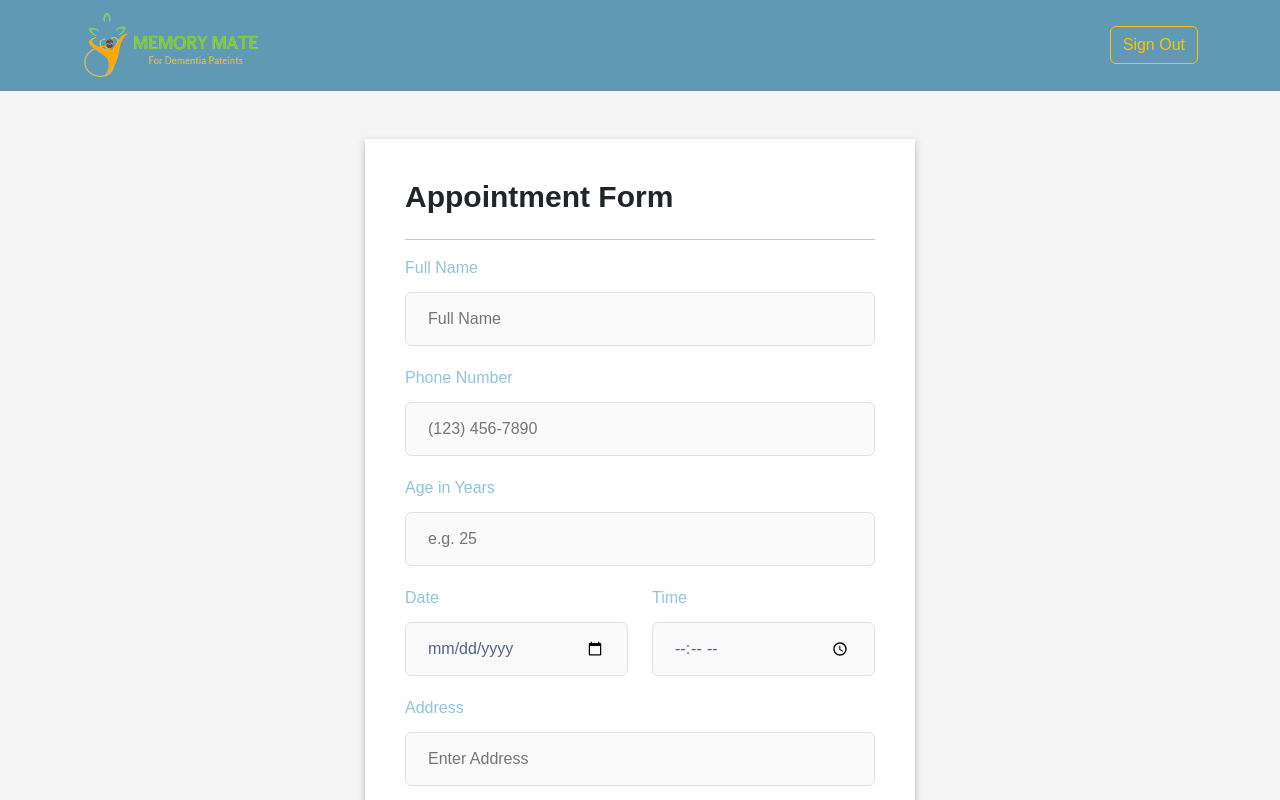
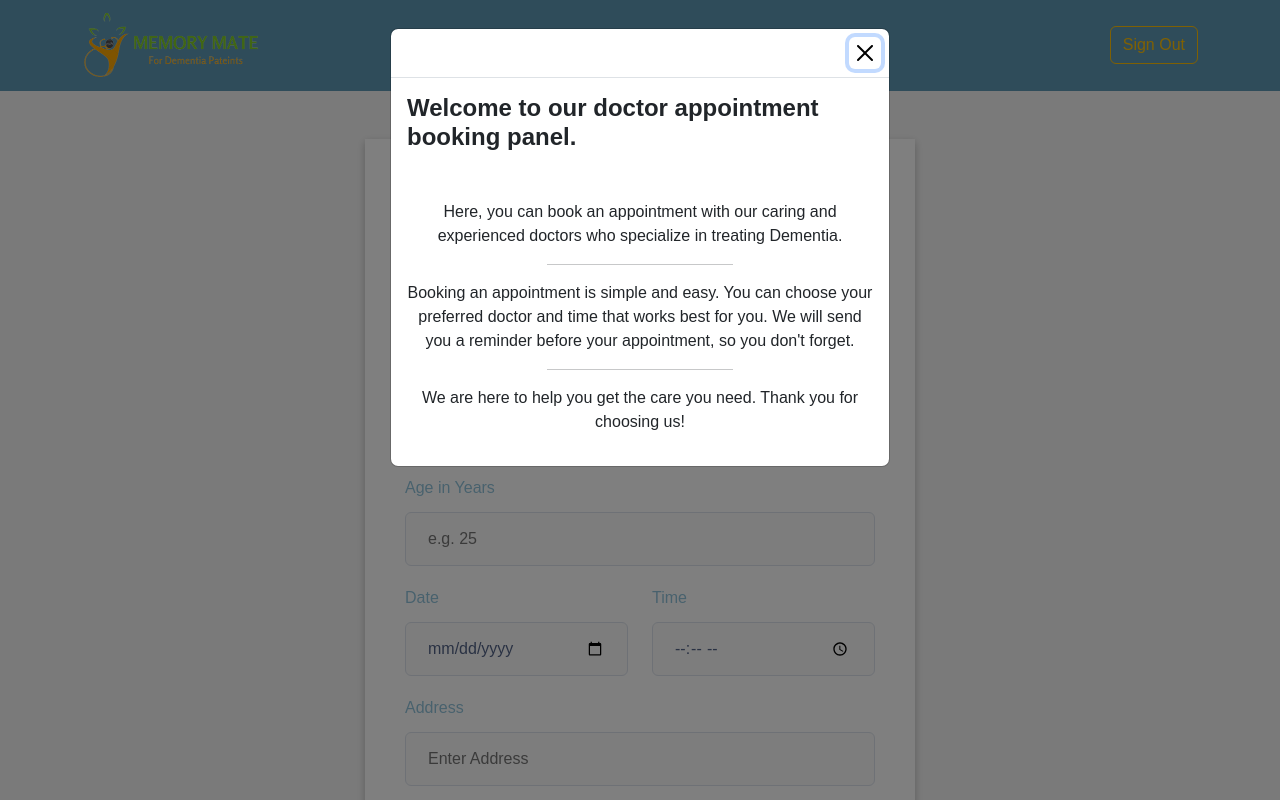
Before and after one commit to hammadShamir/memorymate, a React (Create React App) app: page /appointment in a window 1280 px wide. Shown: the top 800 px of the page. Built offline with nearby package versions, Linux system fonts and the light colour scheme; no server answers; the database is empty; sample sign-in values are in the browser's storage.

Commit message:
appointment welcome modal inserted

```diff
--- a/src/components/Appointment.js
+++ b/src/components/Appointment.js
@@ -37,6 +37,8 @@ const initialize = {
 const Appointment = () => {
 
 
+    const [welcomeModal, setWelcomeModal] = useState(true);
+    const toggleWelcomeModal = () => setWelcomeModal(welcomeModal);
 
 
     const [optSmModal, setOptSmModal] = useState(false);
@@ -355,6 +357,33 @@ const Appointment = () => {
             </div>
 
 
+            <MDBModal show={welcomeModal} tabIndex='-1' setShow={setWelcomeModal}>
+                    <MDBModalDialog size='md'>
+                        <MDBModalContent>
+                            <MDBModalHeader>
+                                <MDBModalTitle></MDBModalTitle>
+                                <MDBBtn className='btn-close' color='none' onClick={() =>setWelcomeModal(false)}></MDBBtn>
+                            </MDBModalHeader>
+
+                            <MDBModalBody>
+                            <h4 className='fw-bold fs-4 mb-5 text-left'>Welcome to our doctor appointment booking panel.</h4>
+
+                            <p className='fw-light fs-6 text-center'> Here, you can book an appointment with our caring and experienced doctors who specialize in treating Dementia.</p>
+                            <hr className='m-auto mt-3 mb-3 text-center' style={{width:'40%'}}></hr>
+                            <p className='fw-lighter text-center'>Booking an appointment is simple and easy. You can choose your preferred doctor and time that works best for you. We will send you a reminder before your appointment, so you don't forget.</p>
+                            <hr className='m-auto mt-3 mb-3 text-center' style={{width:'40%'}}></hr>
+                           <p className='fw-lighter text-center'>We are here to help you get the care you need. Thank you for choosing us!</p>
+
+                            </MDBModalBody>
+                        </MDBModalContent>
+                    </MDBModalDialog>
+                </MDBModal>
+
+
+
+
+
+
         </div>
 
 
--- a/src/components/Footer.js
+++ b/src/components/Footer.js
@@ -1,12 +1,12 @@
 import React from 'react'
+import {Link} from "react-router-dom"
 
 const Footer = () => {
   return (
     <footer className="bg-light text-center text-white ">
       <div className="text-center p-3" style={{ backgroundColor: '#5F99B490' }}>
-        <a className="text-white" href="">@ copyright 2023 | MemoryMate.com</a>
+      Copyright © 2023 <Link to='/home' className="text-white">MemoryMate.com</Link>
       </div>
-
     </footer>
   )
 }
```
